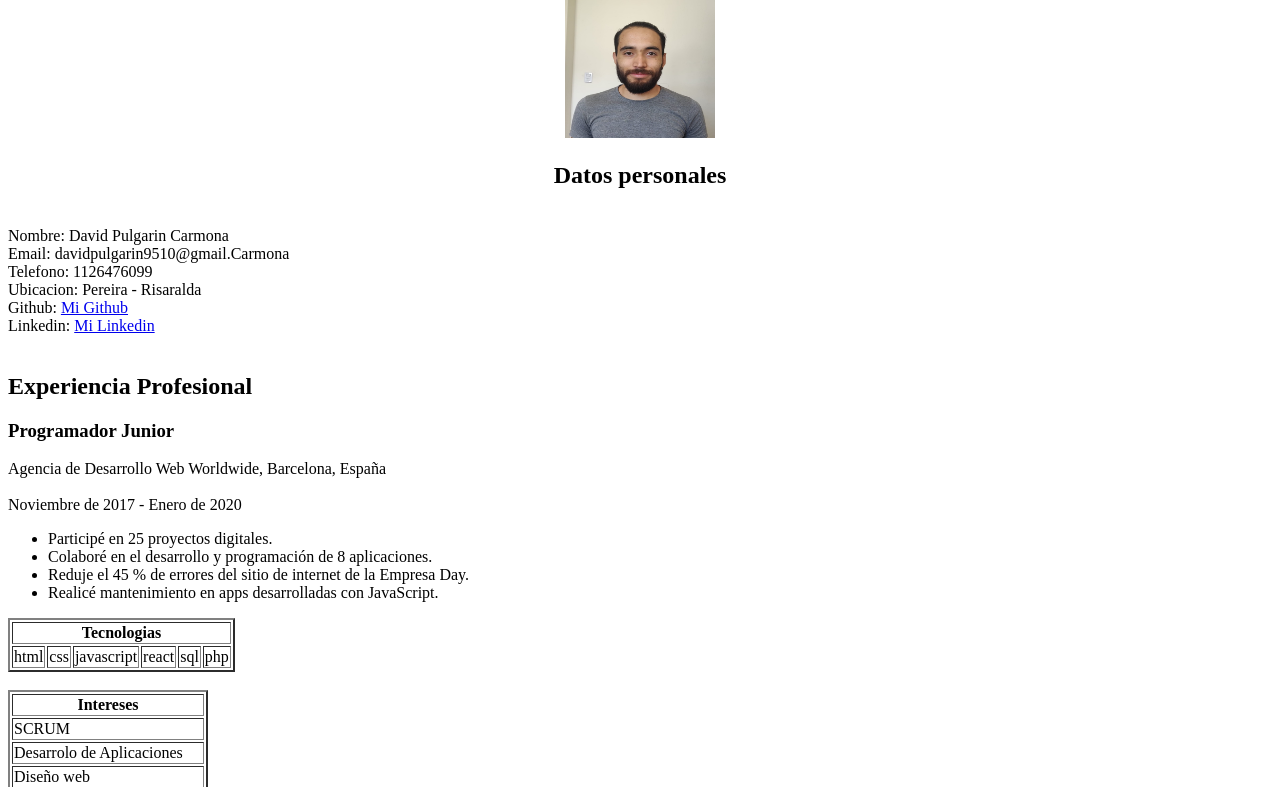
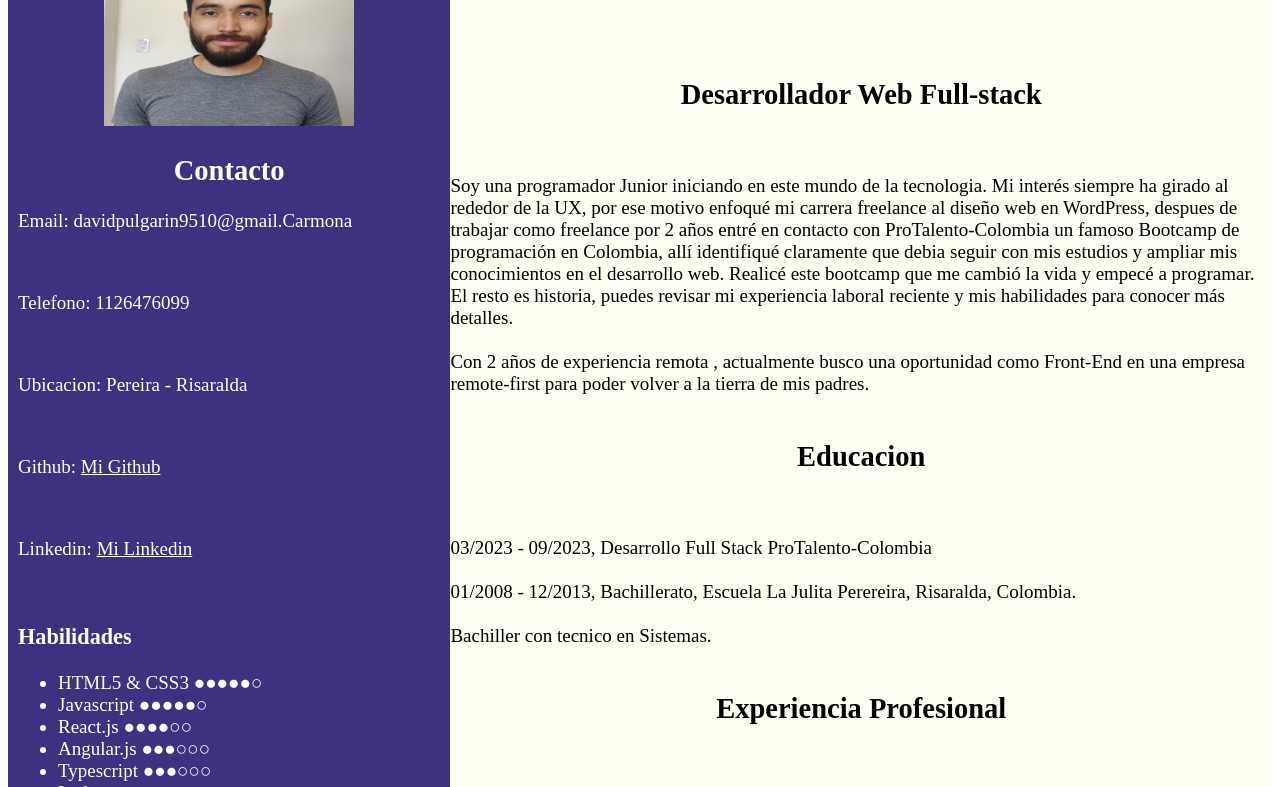
Before and after one commit to davidguitarcol/-html-intro-cv, a plain HTML site: page index.html in a window 1280 px wide. Shown: the part 92-879 px from the top of the page. Drawn offline with Linux system fonts and the light colour scheme.

Commit message:
mi hoja de via

```diff
--- a/index.html
+++ b/index.html
@@ -6,54 +6,31 @@
     <link rel="stylesheet" href="style.css">
     </head>
     <body>
-    <div>
-        <h1>Hoja de vida</h1>
-        <img src="foto hoja de vida.jpeg" width="150px" height="150px" alt="foto hoja de vida">
-        <h2>Datos personales</h2>
-     </div>
-    <br>
+    <div class="conteiner">
+    <div class="box">
 
-    Nombre: David Pulgarin Carmona
+    <div class="img1"><img src="foto hoja de vida.jpeg" width="250px" height="200px" alt="foto hoja de vida"></div>
+        <h2>Contacto</h2>
+
+    <p>Email: davidpulgarin9510@gmail.Carmona</p>
 <br>
-    Email: davidpulgarin9510@gmail.Carmona
+    <p>Telefono: 1126476099</p>
 <br>
-    Telefono: 1126476099
+    <p>Ubicacion: Pereira - Risaralda</p>
 <br>
-    Ubicacion: Pereira - Risaralda
+    <p> Github: <a href="https://github.com/davidguitarcol">Mi Github</a></p>
 <br>
- Github: <a href="https://github.com/davidguitarcol">Mi Github</a>
+    <p>Linkedin: <a href="https://www.linkedin.com/in/david-pulgarin-carmona-09561221a/">Mi Linkedin</a></p>
 <br>
-Linkedin: <a href="https://www.linkedin.com/in/david-pulgarin-carmona-09561221a/">Mi Linkedin</a>
-<br>
-<br>
-    <h2>Experiencia Profesional</h2>
-
-    <h3>Programador Junior</h3>
-<p>
-Agencia de Desarrollo Web Worldwide, Barcelona, España
-<br>
-<br>
-Noviembre de 2017 - Enero de 2020
+    <h3>Habilidades</h3>
 <ul>
-    <li>Participé en 25 proyectos digitales.</li>
-    <li>Colaboré en el desarrollo y programación de 8 aplicaciones.</li>
-    <li>Reduje el 45 % de errores del sitio de internet de la Empresa Day.</li>
-    <li>Realicé mantenimiento en apps desarrolladas con JavaScript. </li>
+<li>HTML5 & CSS3 ●●●●●○</li>
+<li>Javascript ●●●●●○</li>
+<li>React.js ●●●●○○</li>
+<li>Angular.js ●●●○○○</li>
+<li>Typescript ●●●○○○</li>
+<li>Ingles ●●●○○○</li>
 </ul>
-</p>
-<table border="2px">
-    <tr>
-        <th colspan="6">Tecnologias</th>
-    </tr>
-    <tr>
-        <td>html</td>
-        <td>css</td>
-        <td>javascript</td>
-        <td>react</td>
-        <td>sql</td>
-        <td>php</td>
-    </tr>
-</table>
 <br>
 <table border="2px">
     <tr>
@@ -79,6 +56,70 @@ Noviembre de 2017 - Enero de 2020
  <textarea name="textarea" rows="10" cols="50">Deja tú opinion</textarea>
  <br>
  <button name="button">Contactar</button>
+</div>
+
+<div class="box2">
+
+    <h1>David Pulgarin Carmona</h1>
+    <br>
+    <br>
+    <h2>Desarrollador Web Full-stack</h2>
+    <br>
+<p>
+    Soy una programador Junior iniciando en este mundo de la tecnologia.
+    Mi interés siempre ha girado al rededor de la UX,
+    por ese motivo enfoqué mi carrera freelance al diseño web en WordPress, despues de trabajar como freelance por 2 años
+    entré en contacto con ProTalento-Colombia un famoso Bootcamp de programación en Colombia, allí identifiqué
+    claramente que debia seguir con mis estudios y ampliar mis conocimientos en el desarrollo web. Realicé
+    este bootcamp que me cambió la vida y empecé a programar. El resto es historia, puedes
+    revisar mi experiencia laboral reciente y mis habilidades para conocer más detalles.
+    <br>
+    <br>
+    Con 2 años de experiencia remota , actualmente busco una oportunidad como Front-End en una
+    empresa remote-first para poder volver a la tierra de mis padres.
+    <br>
+    <br>
+</p>
+
+    <h2>Educacion</h2>
+    <br>
+<p>
+    03/2023 - 09/2023, Desarrollo Full Stack ProTalento-Colombia
+    <br>
+    <br>
+    01/2008 - 12/2013, Bachillerato, Escuela La Julita Perereira, Risaralda, Colombia.
+    <br>
+    <br>
+    Bachiller con tecnico en Sistemas.
+    <br>
+    <br>
+</p>
+    <h2>Experiencia Profesional</h2>
+    <br>
+
+    <h3>Programador Junior</h3>
+<p>
+Agencia de Desarrollo Web Worldwide, Barcelona, España
+<br>
+<br>
+Noviembre de 2023 - Enero de 2024
+<ul>
+    <li>Participé en 25 proyectos digitales.</li>
+    <br>
+    <br>
+    <li>Colaboré en el desarrollo y programación de 8 aplicaciones.</li>
+    <br>
+    <br>
+    <li>Desarrollo de Landing Pages interactivas y implementación de mejoras reportadas via Trello.</li>
+    <br>
+    <br>
+    <li>Realicé mantenimiento en apps desarrolladas con JavaScript. </li>
+    <br>
+    <br>
+</ul>
+</p>
+
+</div>
 
     </body>
     </html>
--- a/style.css
+++ b/style.css
@@ -1,3 +1,29 @@
-div {
+h1, h2{
     text-align: center;
 }
+
+.box{
+    background-color: rgb(62, 50, 128);
+    padding: 10px;
+    color: white;
+}
+
+.img1{
+    text-align: center;
+}
+
+.box2{
+    background-color: rgb(255, 255, 244);
+}
+
+.conteiner{
+    height: 100vh;
+    display: grid;
+    grid-template-columns: 35% 65%;
+    grid-row-start: 100%;
+    font-size: 19px;
+}
+
+a{
+    color: white;
+}
```
